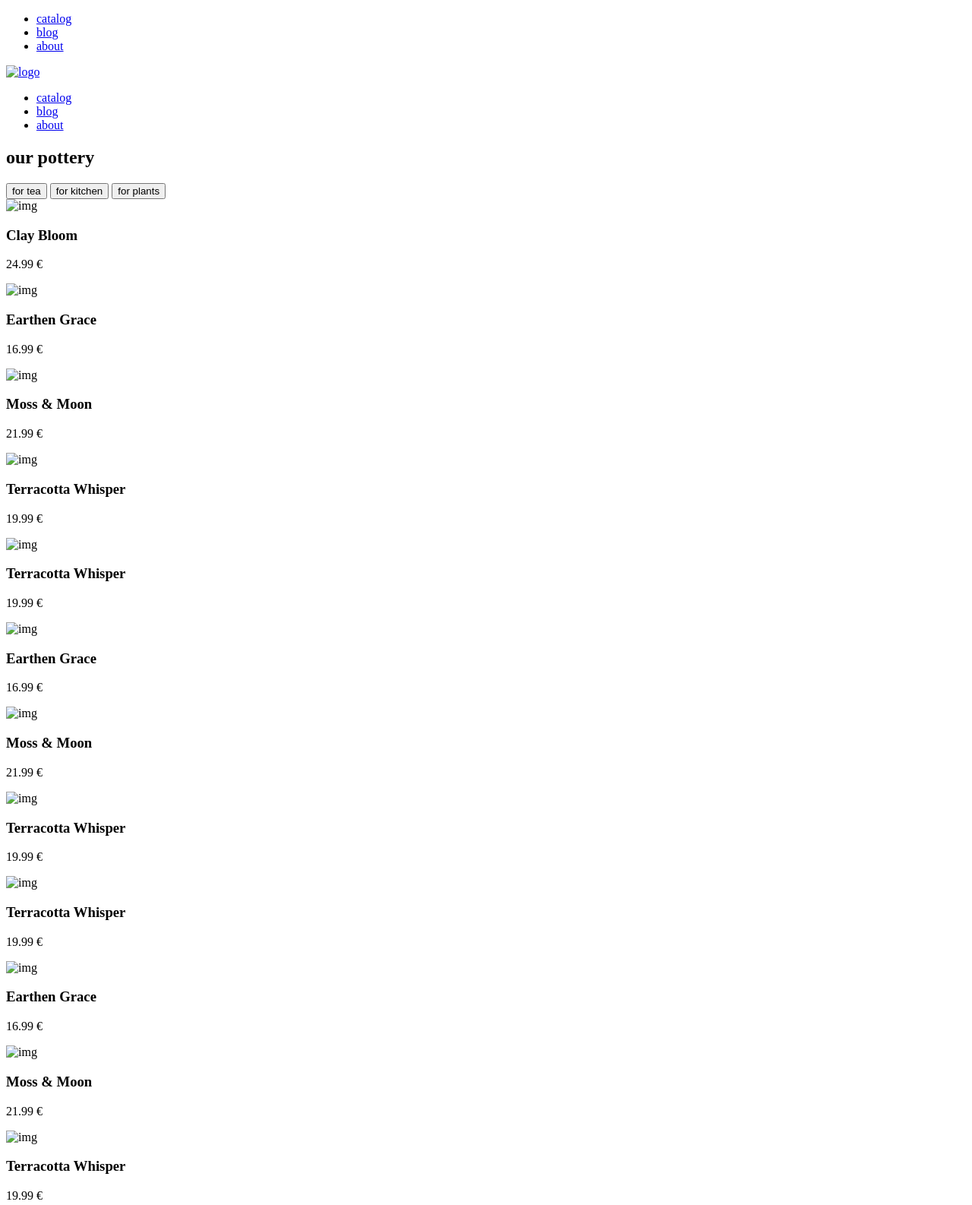
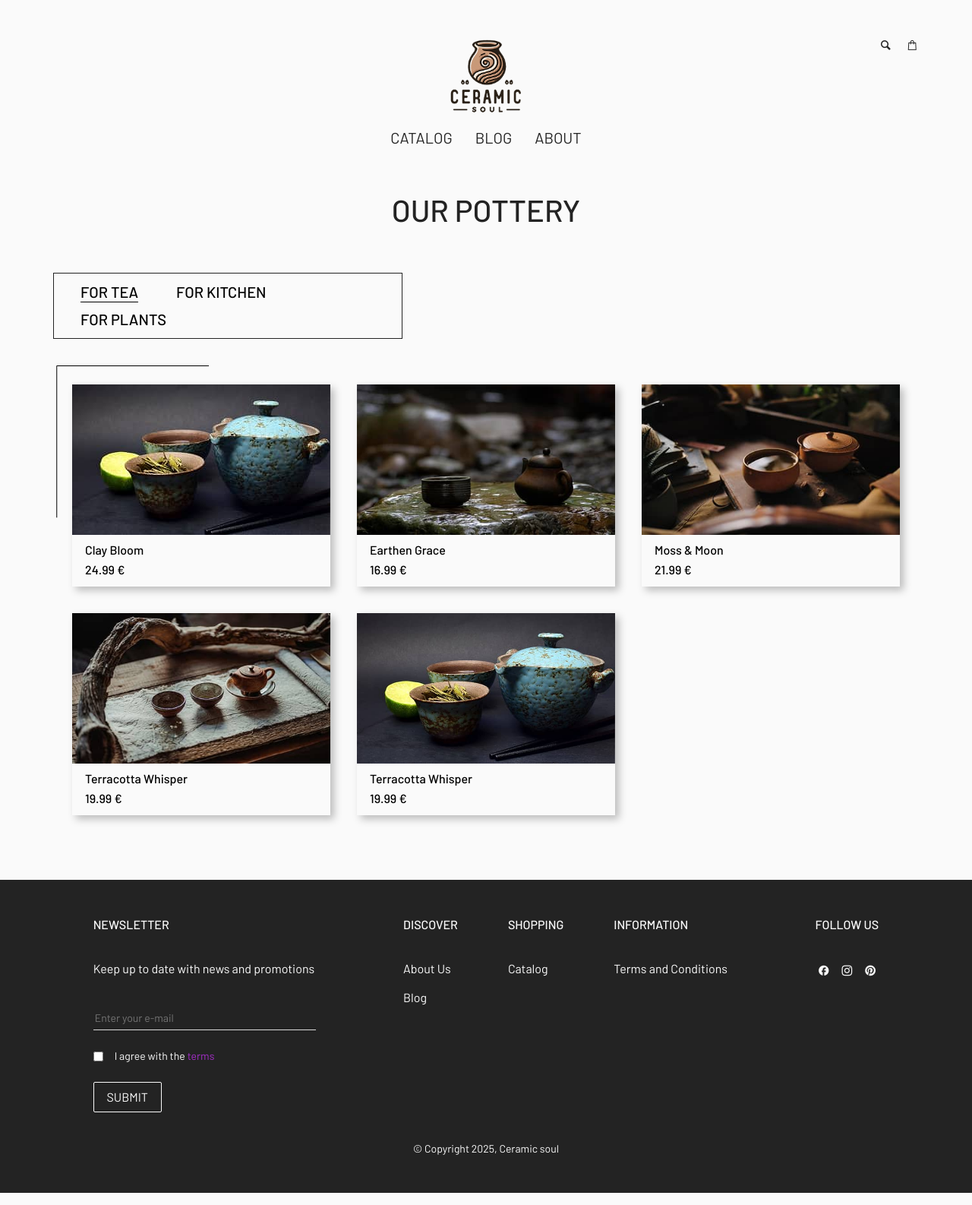
Before and after one commit to Bugai1994/ceramic, a plain HTML site: page catalog.html in a window 1280 px wide. Shown: the top 1586 px of the page at 76% size. Drawn offline with Linux system fonts and the light colour scheme; the site is published under a folder, as on GitHub Pages, so addresses that start at the root find nothing.

Commit message:
ceravic v-1

```diff
--- a/about.html
+++ b/about.html
@@ -19,8 +19,8 @@
       href="https://fonts.googleapis.com/css2?family=Barlow:ital,wght@0,400;0,500;1,400&display=swap"
       rel="stylesheet"
     />
-    <script type="module" crossorigin src="/assets/script-ug53MDna.js"></script>
-    <link rel="stylesheet" crossorigin href="/assets/script-zFl8Jjbl.css">
+    <script type="module" crossorigin src="./assets/script-ug53MDna.js"></script>
+    <link rel="stylesheet" crossorigin href="./assets/script-zFl8Jjbl.css">
   </head>
   <body>
     <section class="about">
@@ -34,19 +34,19 @@
             <nav class="header__menu-nav">
               <ul>
                 <li>
-                  <a href="/catalog.html" class="header__menu-link">catalog</a>
+                  <a href="./catalog.html" class="header__menu-link">catalog</a>
                 </li>
-                <li><a href="/blog.html" class="header__menu-link">blog</a></li>
+                <li><a href="./blog.html" class="header__menu-link">blog</a></li>
                 <li>
-                  <a href="/about.html" class="header__menu-link">about</a>
+                  <a href="./about.html" class="header__menu-link">about</a>
                 </li>
               </ul>
             </nav>
           </div>
           <div class="header__top">
             <div class="burger"><span></span><span></span><span></span></div>
-            <a href="/index.html" class="header__logo"
-              ><img src="/assets/logo-CiQoG76i.png" alt="logo"
+            <a href="./index.html" class="header__logo"
+              ><img src="./assets/logo-CiQoG76i.png" alt="logo"
             /></a>
             <div class="header__icons">
               <a href="#"><span class="icon-search"></span></a>
@@ -55,9 +55,9 @@
           </div>
           <nav class="header__nav">
             <ul>
-              <li><a href="/catalog.html" class="header__link">catalog</a></li>
-              <li><a href="/blog.html" class="header__link">blog</a></li>
-              <li><a href="/about.html" class="header__link">about</a></li>
+              <li><a href="./catalog.html" class="header__link">catalog</a></li>
+              <li><a href="./blog.html" class="header__link">blog</a></li>
+              <li><a href="./about.html" class="header__link">about</a></li>
             </ul>
           </nav>
         </header>
@@ -66,7 +66,7 @@
 
         <div class="about__wrapper">
           <img
-            src="/assets/crafts-CfI0I3C6.jpg"
+            src="./assets/crafts-CfI0I3C6.jpg"
             alt="crafts"
             class="about__img"
           />
@@ -108,7 +108,7 @@
         <h2 class="title-h2">get in touch</h2>
         <div class="pure-g touch__wrapper">
           <div class="pure-u-1 pure-u-xl-1-2 pure-u-xxl-2-5">
-            <img class="touch__img" src="/assets/tea-DeOr11j9.jpg" alt="tea" />
+            <img class="touch__img" src="./assets/tea-DeOr11j9.jpg" alt="tea" />
           </div>
           <div class="pure-u-1 pure-u-xl-1-2 pure-u-xxl-3-5">
             <form class="touch__form" action="#">
@@ -161,7 +161,7 @@
             </form>
           </div>
         </div>
-        <img src="/assets/vase-vlRwx0nf.png" alt="vase" class="touch__decor" />
+        <img src="./assets/vase-vlRwx0nf.png" alt="vase" class="touch__decor" />
       </div>
     </section>
 
@@ -215,8 +215,8 @@
               <h2 class="footer__header">discover</h2>
               <nav class="footer__nav">
                 <ul>
-                  <li class="footer__link"><a href="/about.html">About Us</a></li>
-                  <li class="footer__link"><a href="/blog.html">Blog</a></li>
+                  <li class="footer__link"><a href="./about.html">About Us</a></li>
+                  <li class="footer__link"><a href="./blog.html">Blog</a></li>
                 </ul>
               </nav>
             </div>
@@ -224,7 +224,7 @@
               <h2 class="footer__header">shopping</h2>
               <nav class="footer__nav">
                 <ul>
-                  <li class="footer__link"><a href="/catalog.html">Catalog</a></li>
+                  <li class="footer__link"><a href="./catalog.html">Catalog</a></li>
                 </ul>
               </nav>
             </div>
--- a/catalog.html
+++ b/catalog.html
@@ -21,8 +21,8 @@
       href="https://fonts.googleapis.com/css2?family=Barlow:ital,wght@0,400;0,500;1,400&display=swap"
       rel="stylesheet"
     />
-    <script type="module" crossorigin src="/assets/script-ug53MDna.js"></script>
-    <link rel="stylesheet" crossorigin href="/assets/script-zFl8Jjbl.css">
+    <script type="module" crossorigin src="./assets/script-ug53MDna.js"></script>
+    <link rel="stylesheet" crossorigin href="./assets/script-zFl8Jjbl.css">
   </head>
   <body>
     <section class="catalog">
@@ -36,17 +36,17 @@
             <nav class="header__menu-nav">
               <ul>
                 <li>
-                  <a href="/catalog.html" class="header__menu-link">catalog</a>
+                  <a href="./catalog.html" class="header__menu-link">catalog</a>
                 </li>
-                <li><a href="/blog.html" class="header__menu-link">blog</a></li>
-                <li><a href="/about.html" class="header__menu-link">about</a></li>
+                <li><a href="./blog.html" class="header__menu-link">blog</a></li>
+                <li><a href="./about.html" class="header__menu-link">about</a></li>
               </ul>
             </nav>
           </div>
           <div class="header__top">
             <div class="burger"><span></span><span></span><span></span></div>
-            <a href="/index.html" class="header__logo"
-              ><img src="/assets/logo-CiQoG76i.png" alt="logo"
+            <a href="./index.html" class="header__logo"
+              ><img src="./assets/logo-CiQoG76i.png" alt="logo"
             /></a>
             <div class="header__icons">
               <a href="#"><span class="icon-search"></span></a>
@@ -55,9 +55,9 @@
           </div>
           <nav class="header__nav">
             <ul>
-              <li><a href="/catalog.html" class="header__link">catalog</a></li>
-              <li><a href="/blog.html" class="header__link">blog</a></li>
-              <li><a href="about.html" class="header__link">about</a></li>
+              <li><a href="./catalog.html" class="header__link">catalog</a></li>
+              <li><a href="./blog.html" class="header__link">blog</a></li>
+              <li><a href="./about.html" class="header__link">about</a></li>
             </ul>
           </nav>
         </header>
@@ -77,7 +77,7 @@
           </div>
           <div class="catalog__content-item">
             <div class="catalog__content-card">
-              <img src="/assets/tea-3057645_1280%201-ChZvrcIv.jpg" alt="img" class="catalog__img" />
+              <img src="./assets/tea-3057645_1280%201-ChZvrcIv.jpg" alt="img" class="catalog__img" />
               <div class="catalog__content-info">
                 <h3 class="catalog__content-price">Clay Bloom</h3>
                 <p class="catalog__content-price">24.99 €</p>
@@ -85,7 +85,7 @@
             </div>
             <div class="catalog__content-card">
               <img
-                src="/assets/tea-1-vKMOH0_y.jpg"
+                src="./assets/tea-1-vKMOH0_y.jpg"
                 alt="img"
                 class="catalog__img"
               />
@@ -96,7 +96,7 @@
             </div>
             <div class="catalog__content-card">
               <img
-                src="/assets/tea-2-CiZGhhkc.jpg"
+                src="./assets/tea-2-CiZGhhkc.jpg"
                 alt="img"
                 class="catalog__img"
               />
@@ -107,7 +107,7 @@
             </div>
             <div class="catalog__content-card">
               <img
-                src="/assets/tea-3-ILJqlmY_.jpg"
+                src="./assets/tea-3-ILJqlmY_.jpg"
                 alt="img"
                 class="catalog__img"
               />
@@ -117,7 +117,7 @@
               </div>
             </div>
             <div class="catalog__content-card">
-              <img src="/assets/tea-DeOr11j9.jpg" alt="img" class="catalog__img" />
+              <img src="./assets/tea-DeOr11j9.jpg" alt="img" class="catalog__img" />
               <div class="catalog__content-info">
                 <h3 class="catalog__content-price">Terracotta Whisper</h3>
                 <p class="catalog__content-price">19.99 €</p>
@@ -127,7 +127,7 @@
           <div class="catalog__content-item">
             <div class="catalog__content-card">
               <img
-                src="/assets/tea-1-vKMOH0_y.jpg"
+                src="./assets/tea-1-vKMOH0_y.jpg"
                 alt="img"
                 class="catalog__img"
               />
@@ -138,7 +138,7 @@
             </div>
             <div class="catalog__content-card">
               <img
-                src="/assets/tea-2-CiZGhhkc.jpg"
+                src="./assets/tea-2-CiZGhhkc.jpg"
                 alt="img"
                 class="catalog__img"
               />
@@ -149,7 +149,7 @@
             </div>
             <div class="catalog__content-card">
               <img
-                src="/assets/tea-3-ILJqlmY_.jpg"
+                src="./assets/tea-3-ILJqlmY_.jpg"
                 alt="img"
                 class="catalog__img"
               />
@@ -159,7 +159,7 @@
               </div>
             </div>
             <div class="catalog__content-card">
-              <img src="/assets/tea-DeOr11j9.jpg" alt="img" class="catalog__img" />
+              <img src="./assets/tea-DeOr11j9.jpg" alt="img" class="catalog__img" />
               <div class="catalog__content-info">
                 <h3 class="catalog__content-price">Terracotta Whisper</h3>
                 <p class="catalog__content-price">19.99 €</p>
@@ -169,7 +169,7 @@
           <div class="catalog__content-item">
             <div class="catalog__content-card">
               <img
-                src="/assets/tea-1-vKMOH0_y.jpg"
+                src="./assets/tea-1-vKMOH0_y.jpg"
                 alt="img"
                 class="catalog__img"
               />
@@ -180,7 +180,7 @@
             </div>
             <div class="catalog__content-card">
               <img
-                src="/assets/tea-2-CiZGhhkc.jpg"
+                src="./assets/tea-2-CiZGhhkc.jpg"
                 alt="img"
                 class="catalog__img"
               />
@@ -191,7 +191,7 @@
             </div>
             <div class="catalog__content-card">
               <img
-                src="/assets/tea-3-ILJqlmY_.jpg"
+                src="./assets/tea-3-ILJqlmY_.jpg"
                 alt="img"
                 class="catalog__img"
               />
@@ -240,8 +240,8 @@
               <h2 class="footer__header">discover</h2>
               <nav class="footer__nav">
                 <ul>
-                  <li class="footer__link"><a href="/about.html">About Us</a></li>
-                  <li class="footer__link"><a href="/blog.html">Blog</a></li>
+                  <li class="footer__link"><a href="./about.html">About Us</a></li>
+                  <li class="footer__link"><a href="./blog.html">Blog</a></li>
                 </ul>
               </nav>
             </div>
@@ -249,7 +249,7 @@
               <h2 class="footer__header">shopping</h2>
               <nav class="footer__nav">
                 <ul>
-                  <li class="footer__link"><a href="/catalog.html">Catalog</a></li>
+                  <li class="footer__link"><a href="./catalog.html">Catalog</a></li>
                 </ul>
               </nav>
             </div>
```
Also changed, not shown: blog.html (+16 -16 lines), index.html (+10 -10 lines).
